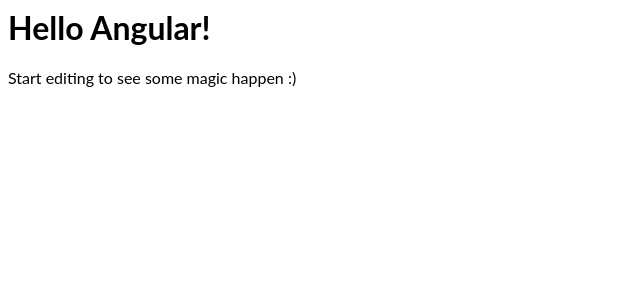
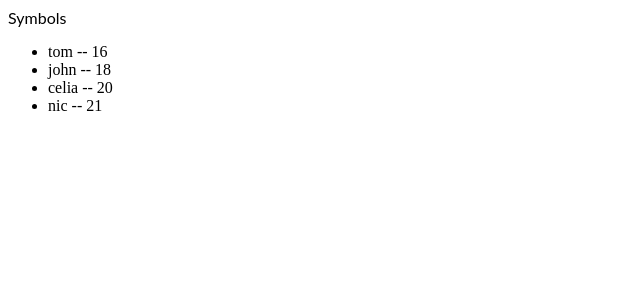
Before and after one commit to Nicolaslup/test-typescript, an Angular app: page / in a window 1280 px wide. Shown: the top 300 px of the page, without its empty margins (0-640 px from the left). Built offline with nearby package versions, Linux system fonts and the light colour scheme.

Commit message:
2 files modified

```diff
--- a/src/app/app.component.html
+++ b/src/app/app.component.html
@@ -1,4 +1,7 @@
-<hello name="{{ name }}"></hello>
-<p>
-  Start editing to see some magic happen :)
-</p>
+<p>Symbols</p>
+
+<ul>
+  <li *ngFor="let t of tab2">
+    {{t.name}} -- {{t.age}}
+  </li>
+</ul>
--- a/src/app/app.component.ts
+++ b/src/app/app.component.ts
@@ -1,10 +1,47 @@
-import { Component } from '@angular/core';
+import { Component, OnInit } from '@angular/core';
+
+export class Test {
+  name: string;
+  age: number;
+
+  constructor() {
+    this.name = '';
+    this.age = 0;
+  }
+}
+
+export function sortTyping<T>(DynamicClass: new (...params: any[]) => T, tab: Array<T>, key: string): Array<T> | null {
+  const obj = Object.getOwnPropertyNames(new DynamicClass());
+
+  let newTab: Array<T> | null = new Array<T>();
+  if (obj.includes(key)) {
+    newTab = tab.sort((a: T, b: T) => {
+        return a[key] - b[key];
+      }
+    )
+  } else {
+    newTab = null;
+  }
+  return newTab
+}
 
 @Component({
   selector: 'my-app',
   templateUrl: './app.component.html',
   styleUrls: [ './app.component.css' ]
 })
-export class AppComponent  {
-  name = 'Angular';
+export class AppComponent implements OnInit {
+
+  public tab2: Array<Test>;
+  ngOnInit():void {
+    const tab: Array<Test> = new Array<Test>(
+      {name: 'john', age: 18},
+      {name: 'celia', age: 20},
+      {name: 'tom', age: 16},
+      {name: 'nic', age: 21},
+    );
+
+    this.tab2 = sortTyping<Test>(Test, tab, 'age')
+  }
+
 }
```
